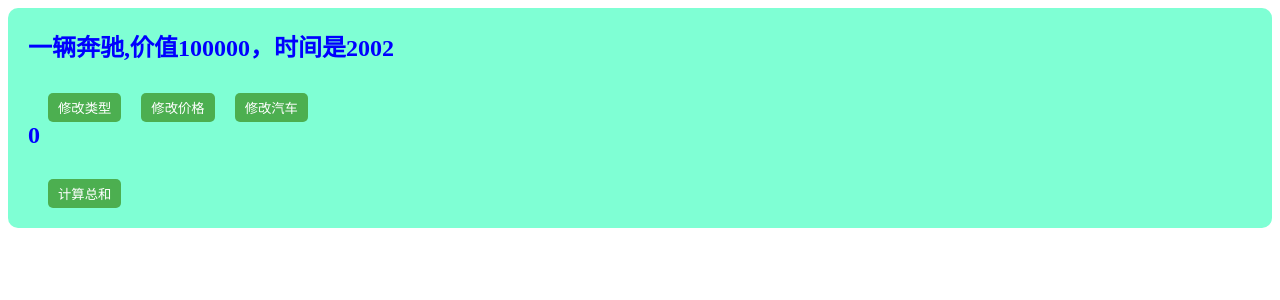
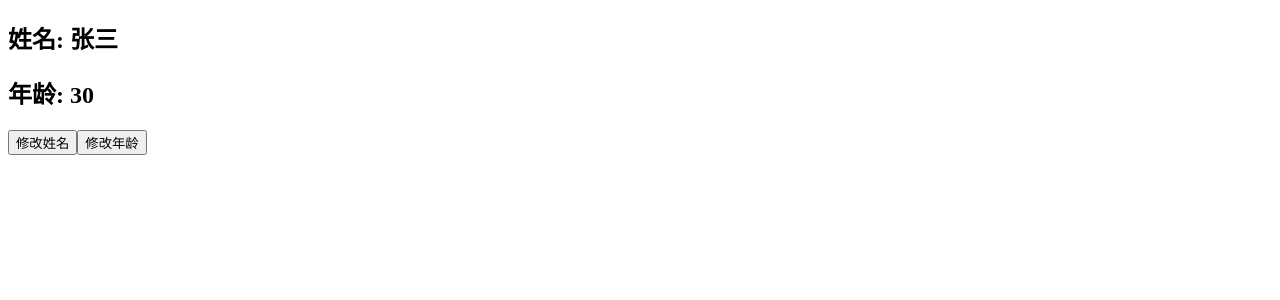
Before and after one commit to 1649125778/hello_vue3, a Vue app: page / in a window 1280 px wide. Shown: the top 300 px of the page. Built offline with nearby package versions, Linux system fonts and the light colour scheme; the HTML template or start-up script is replaced by a standard one.

Commit message:
toRefs将响应式对象中的属性重新生成新的响应式属性

```diff
--- a/src/components/Person.vue
+++ b/src/components/Person.vue
@@ -1,87 +1,38 @@
 <template>
     <div class="person">
-        <h2>一辆{{car.brand}},价值{{car.price}}，时间是{{car.year}}</h2>
-        <button @click="changeBrand">修改类型</button>
-        <button @click="changePrice">修改价格</button>
-        <button @click="changeCar">修改汽车</button>
-        <br>
-
-        <h2>{{ sum }}</h2>
-        <button @click="calculateSum">计算总和</button>
+        <h2>姓名: {{ name }}</h2>
+        <h2>年龄: {{ age }}</h2>
+        <button @click="changeName">修改姓名</button>
+        <button @click="changeAge">修改年龄</button>
    </div>
 </template>
 
-<!-- 配置组件名
-<script lang="ts">
-        export default {
-        name:'Person',
+<script setup lang="ts" name="Person">
+    import { ref, computed, reactive ,toRefs} from 'vue';
+
+    let person = reactive({
+        name: '张三',
+        age: 30
+    })
+
+    // toRefs将对象中的全部属性取出，并重新生成一个新的响应式对象
+    // toRef(person,'age') 对象的单个属性
+    let {name,age} = toRefs(person);
+
+
+    function changeName() {
+        name.value += '~~~';
     }
-</script> -->
-<!-- 配置组合式api -->
-<script setup lang="ts" name="Person">
-import { ref,reactive } from 'vue';
-//数据
-let car = reactive({brand:'奔驰',price: 100000,year:'2002'})
-let sum = ref(0);
 
-//方法
-function changeBrand(){
-    car.brand = '宝马';
-}
-function changePrice(){
-    car.price += 10000;
-}
-function changeCar(){
-    //使用reaction定义的响应式对象，重新分配对象时，会失去响应式
-    //car = {brand: '保时捷', price: 1500000, year: '2020'};  无效写法
-    //car = reactive({brand: '保时捷', price: 1500000, year: '2020'}); //无效写法
-    //可以使用 Object.assign() 方法来保持响应式
-    //将第二个...参数的属性分配到第一个参数中
-    Object.assign(car, {brand: '保时捷', price: 1500000, year: '2020'});
-
-    //或者使用ref定义对象
-    //写法为 car.value = {brand: '保时捷', price: 1500000, year: '2020'};
-}
-function calculateSum() {
-    sum.value += 1;
-}
+    function changeAge() {
+        age.value += 1;
+    }
 
 
 </script>
 
 <style>
-    .person {
-        background-color: aquamarine;
-        box-sizing: 10px;
-        border-radius: 10px;
-        padding: 20px;
-    }
 
-    .person h2 {
-        margin: 0 0 20px;
-        color: blue;
-    }
 
-    .person p {
-        font-size: 16px;
-    }
 
-    .person button {
-        margin-top: 10px;
-        margin-left: 20px;
-        padding: 5px 10px;
-        background-color: #4CAF50;
-        color: white;
-        border: none;
-        border-radius: 5px;
-        cursor: pointer;
-    }
-
-    .person button:hover {
-        background-color: #45a049;
-    }
-    li {
-        list-style: none;
-        margin: 5px 0;
-    }
 </style>
```
